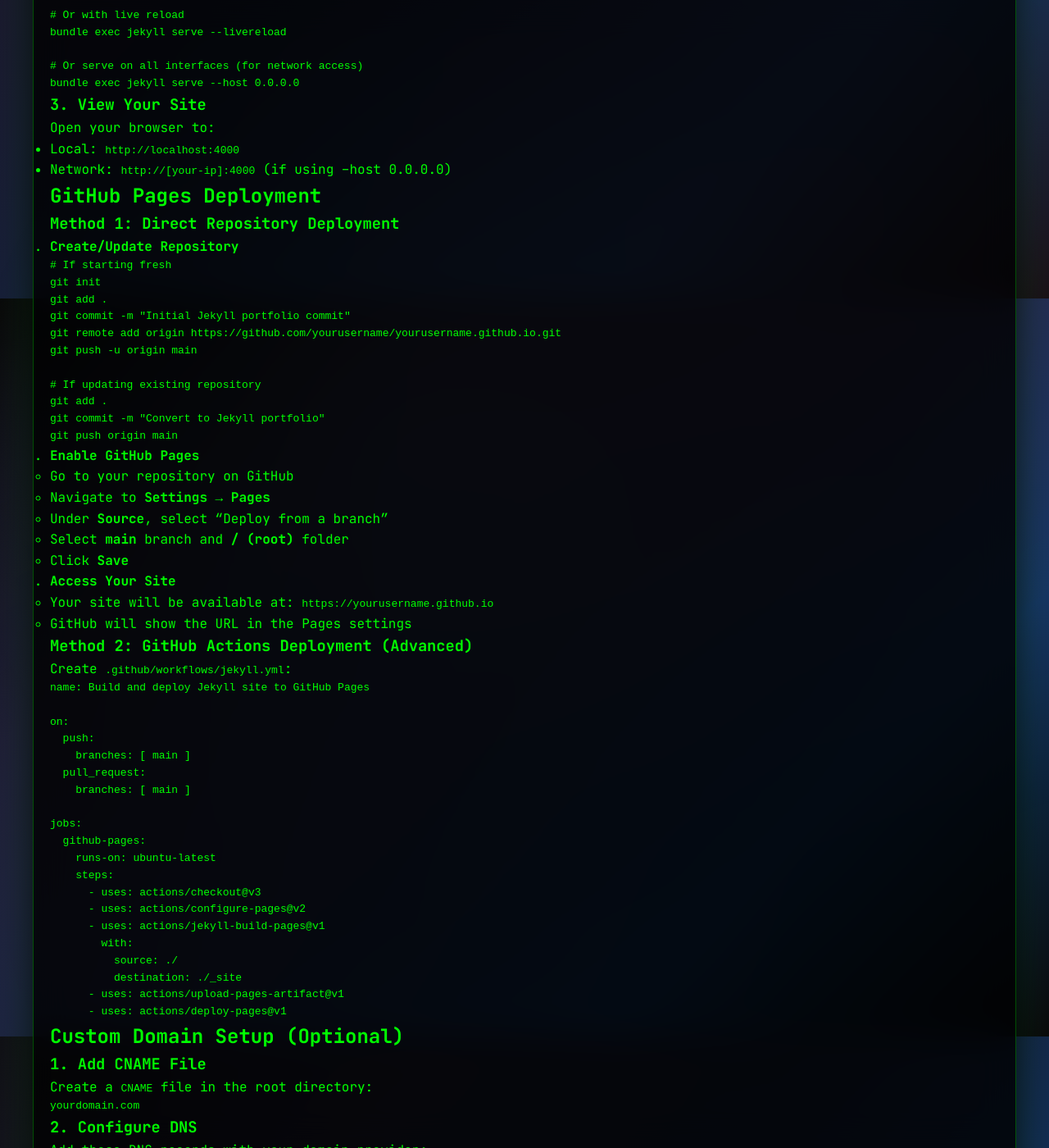
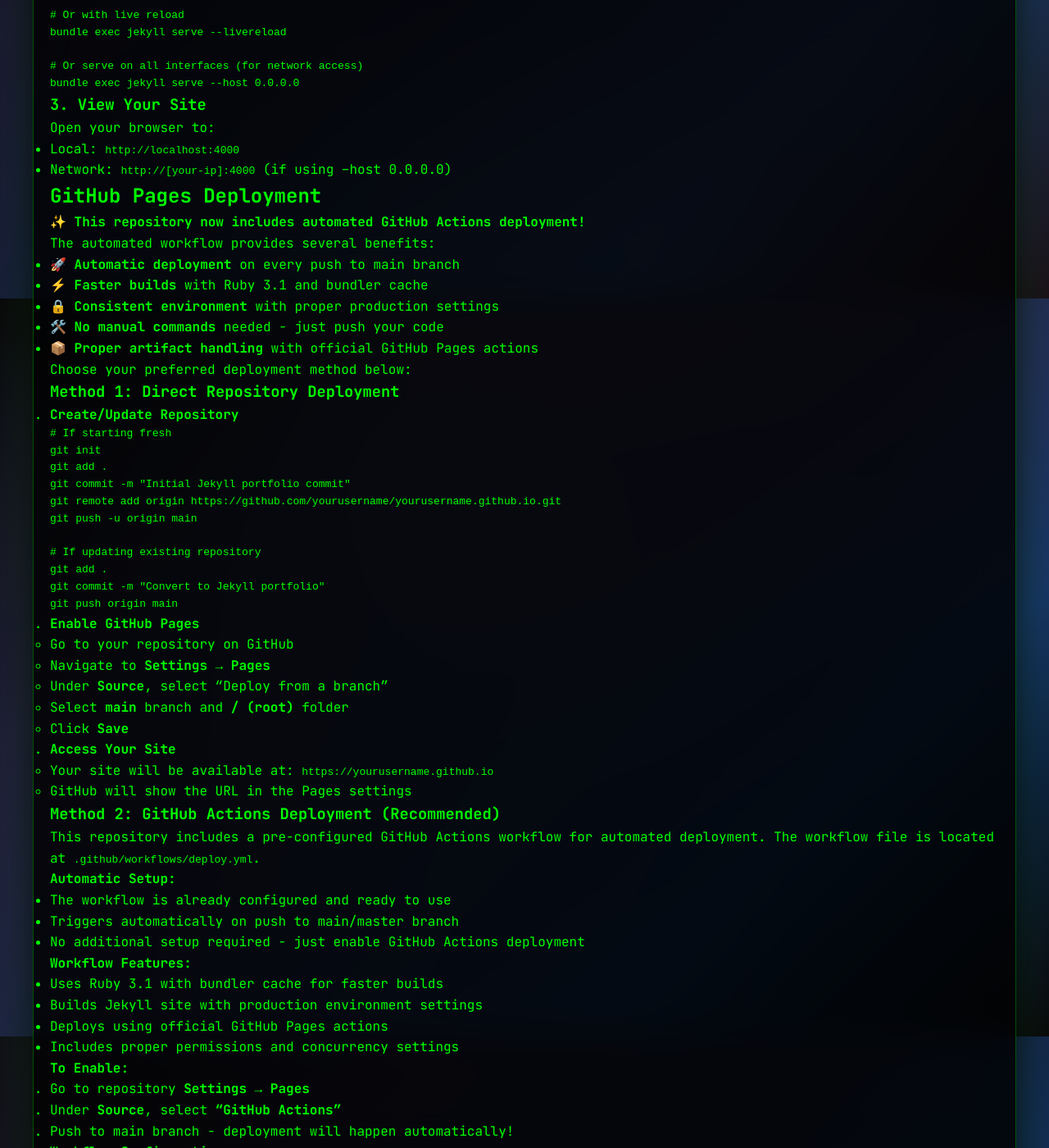
Before and after one commit to googlesky/googlesky.github.io, a Jekyll site: the page built from DEPLOYMENT.md, in a window 1280 px wide and 1400 px high, scrolled down 536 px. Shown: the whole window at 82% size. Built offline with Jekyll 4.4.1, drawn with Linux system fonts in a browser that asks for light colours; our own code applies the rules of GitHub Pages for plain Markdown files; some of the changed text lies outside the part shown.

Commit message:
Add GitHub Actions deployment setup and update documentation

````diff
--- a/DEPLOYMENT.md
+++ b/DEPLOYMENT.md
@@ -41,6 +41,17 @@
 
 ## GitHub Pages Deployment
 
+> **✨ This repository now includes automated GitHub Actions deployment!**
+>
+> The automated workflow provides several benefits:
+> - 🚀 **Automatic deployment** on every push to main branch
+> - ⚡ **Faster builds** with Ruby 3.1 and bundler cache
+> - 🔒 **Consistent environment** with proper production settings
+> - 🛠️ **No manual commands** needed - just push your code
+> - 📦 **Proper artifact handling** with official GitHub Pages actions
+
+Choose your preferred deployment method below:
+
 ### Method 1: Direct Repository Deployment
 
 1. **Create/Update Repository**
@@ -69,31 +80,80 @@
    - Your site will be available at: `https://yourusername.github.io`
    - GitHub will show the URL in the Pages settings
 
-### Method 2: GitHub Actions Deployment (Advanced)
+### Method 2: GitHub Actions Deployment (Recommended)
 
-Create `.github/workflows/jekyll.yml`:
+This repository includes a pre-configured GitHub Actions workflow for automated deployment. The workflow file is located at `.github/workflows/deploy.yml`.
 
+**Automatic Setup:**
+- The workflow is already configured and ready to use
+- Triggers automatically on push to main/master branch
+- No additional setup required - just enable GitHub Actions deployment
+
+**Workflow Features:**
+- Uses Ruby 3.1 with bundler cache for faster builds
+- Builds Jekyll site with production environment settings
+- Deploys using official GitHub Pages actions
+- Includes proper permissions and concurrency settings
+
+**To Enable:**
+1. Go to repository **Settings** → **Pages**
+2. Under **Source**, select **"GitHub Actions"**
+3. Push to main branch - deployment will happen automatically!
+
+**Workflow Configuration:**
 ```yaml
-name: Build and deploy Jekyll site to GitHub Pages
+name: Deploy Jekyll to GitHub Pages
 
 on:
   push:
-    branches: [ main ]
+    branches: [ main, master ]
   pull_request:
-    branches: [ main ]
+    branches: [ main, master ]
+
+permissions:
+  contents: read
+  pages: write
+  id-token: write
+
+concurrency:
+  group: "pages"
+  cancel-in-progress: false
 
 jobs:
-  github-pages:
+  build:
     runs-on: ubuntu-latest
     steps:
-      - uses: actions/checkout@v3
-      - uses: actions/configure-pages@v2
-      - uses: actions/jekyll-build-pages@v1
+      - name: Checkout
+        uses: actions/checkout@v4
+
+      - name: Setup Ruby
+        uses: ruby/setup-ruby@v1
         with:
-          source: ./
-          destination: ./_site
-      - uses: actions/upload-pages-artifact@v1
-      - uses: actions/deploy-pages@v1
+          ruby-version: '3.1'
+          bundler-cache: true
+
+      - name: Setup Pages
+        id: pages
+        uses: actions/configure-pages@v4
+
+      - name: Build with Jekyll
+        run: bundle exec jekyll build --baseurl "${{ steps.pages.outputs.base_path }}"
+        env:
+          JEKYLL_ENV: production
+
+      - name: Upload artifact
+        uses: actions/upload-pages-artifact@v3
+
+  deploy:
+    environment:
+      name: github-pages
+      url: ${{ steps.deployment.outputs.page_url }}
+    runs-on: ubuntu-latest
+    needs: build
+    steps:
+      - name: Deploy to GitHub Pages
+        id: deployment
+        uses: actions/deploy-pages@v4
 ```
 
 ## Custom Domain Setup (Optional)
--- a/_config.yml
+++ b/_config.yml
@@ -1,7 +1,7 @@
 title: "Lê Hiếu - Senior DevOps/SRE"
 description: "Professional portfolio with Linux Terminal interface"
 baseurl: ""
-url: "https://yourusername.github.io"
+url: "https://googlesky.github.io/landing-page"
 
 # Build settings
 markdown: kramdown
@@ -36,7 +36,7 @@
 
 # Site settings
 author: "Lê Hiếu"
-email: "HIEULP@1DEVOPS.IO"
+email: "hieulp@1devop.io"
 phone: "(084) 975-669-775"
 location: "Thu Duc, Ho Chi Minh City, Vietnam"
 
````
Also changed, not shown: .github/GITHUB_ACTIONS_SETUP.md (added), .github/workflows/deploy.yml (added), README.md.
